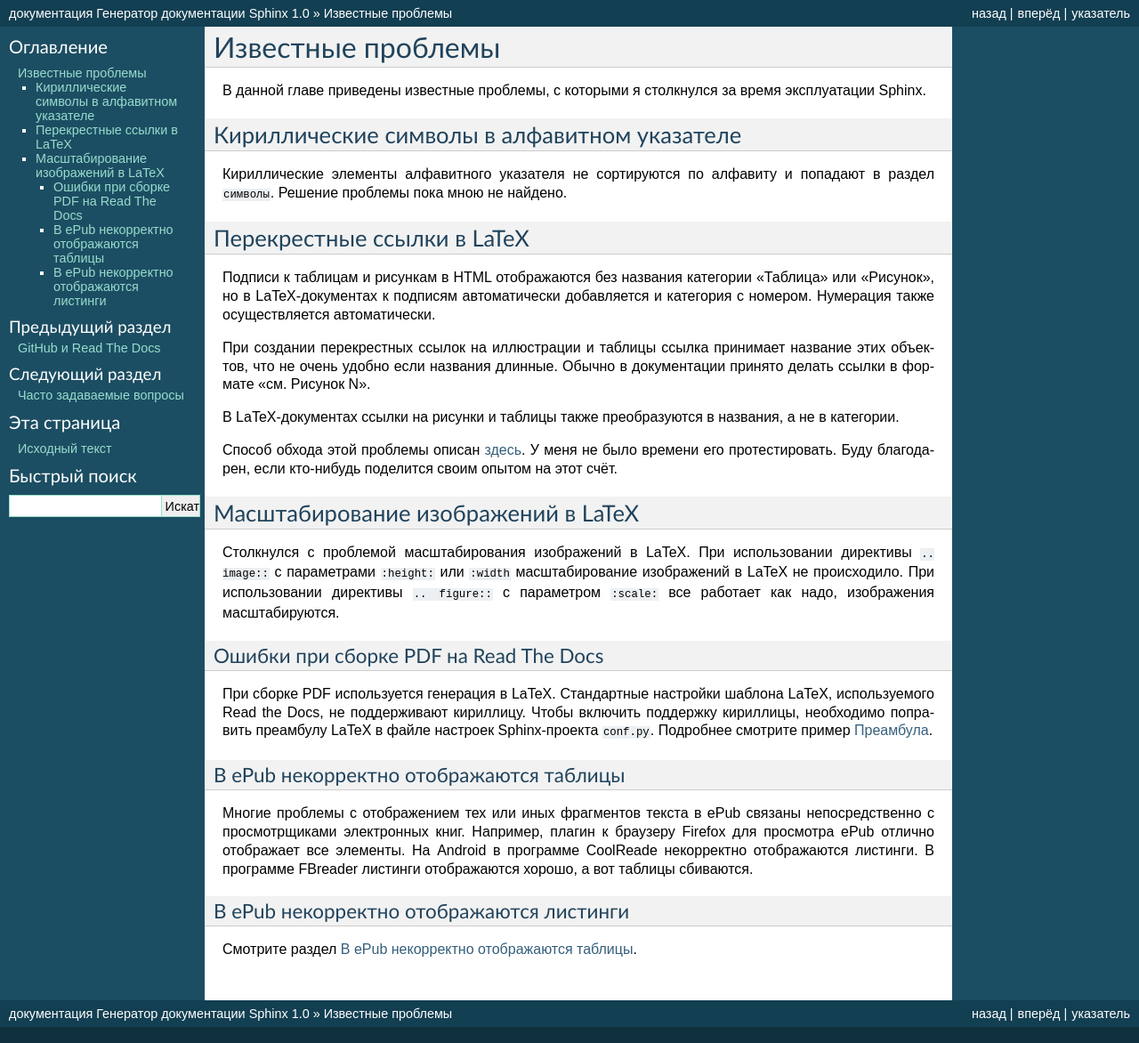
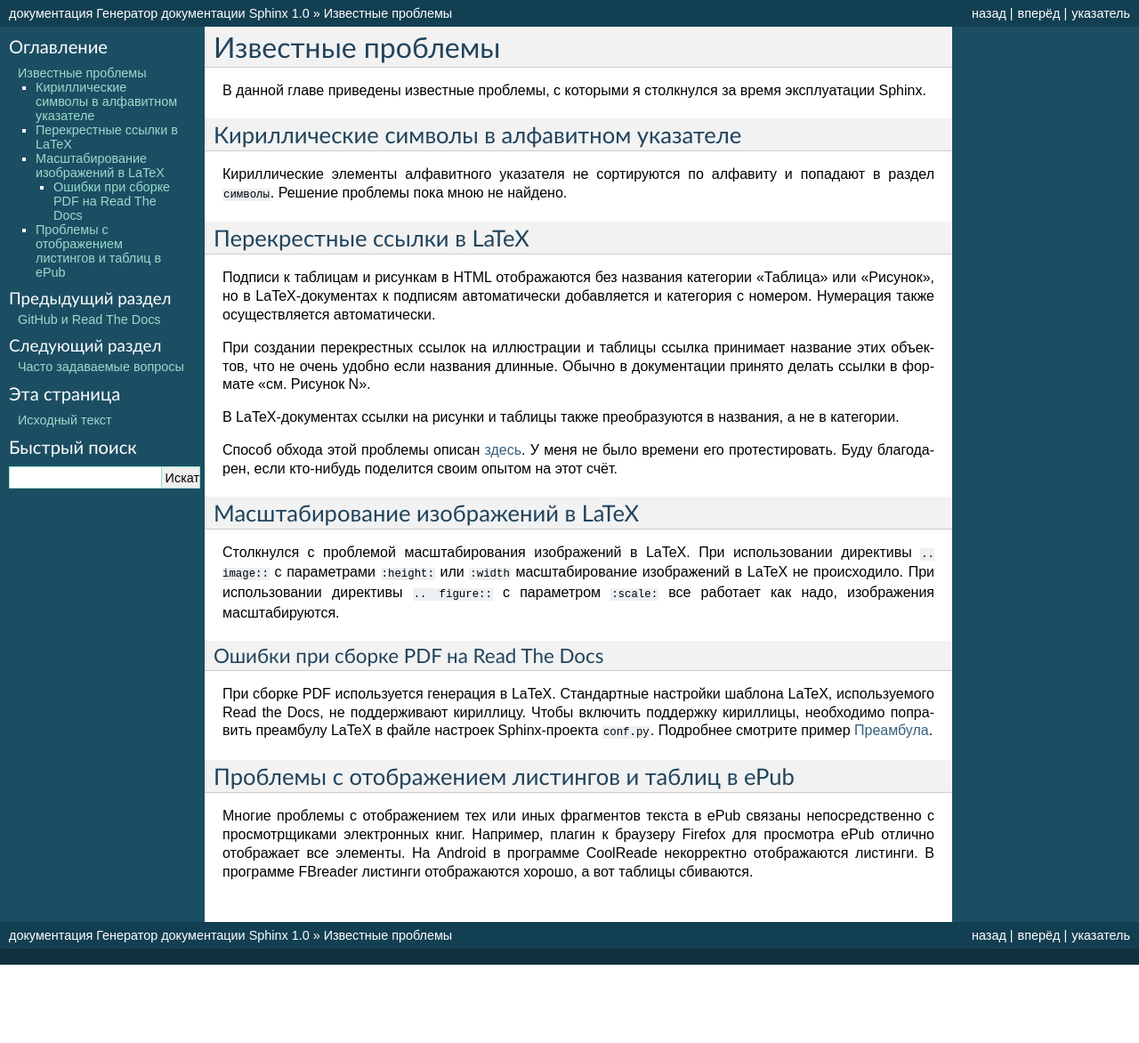
Before and after one commit to mazhartsev/sphinx-ru, a Sphinx documentation site: the page built from docs/knownissues.rst, in a window 1280 px wide. Shown: the whole page at 89% size. Built offline with Sphinx 7.4.7, drawn with Linux system fonts in a browser that asks for light colours; after the commit the page ends 1084 px from its top, so only the background shows below that.

Commit message:
Обновлено

```diff
--- a/docs/knownissues.rst
+++ b/docs/knownissues.rst
@@ -40,12 +40,7 @@
 
 .. _epub-errors-label:
 
-В ePub некорректно отображаются таблицы
-~~~~~~~~~~~~~~~~~~~~~~~~~~~~~~~~~~~~~~~
+Проблемы с отображением листингов и таблиц в ePub
+-------------------------------------------------
 
 Многие проблемы с отображением тех или иных фрагментов текста в ePub связаны непосредственно с просмотрщиками электронных книг. Например, плагин к браузеру Firefox для просмотра ePub отлично отображает все элементы. На Android в программе CoolReade некорректно отображаются листинги. В программе FBreader  листинги отображаются хорошо, а вот таблицы сбиваются.
-
-В ePub некорректно отображаются листинги
-~~~~~~~~~~~~~~~~~~~~~~~~~~~~~~~~~~~~~~~~
-
-Смотрите раздел :ref:`epub-errors-label`.
```
Also changed, not shown: 7 other files.
